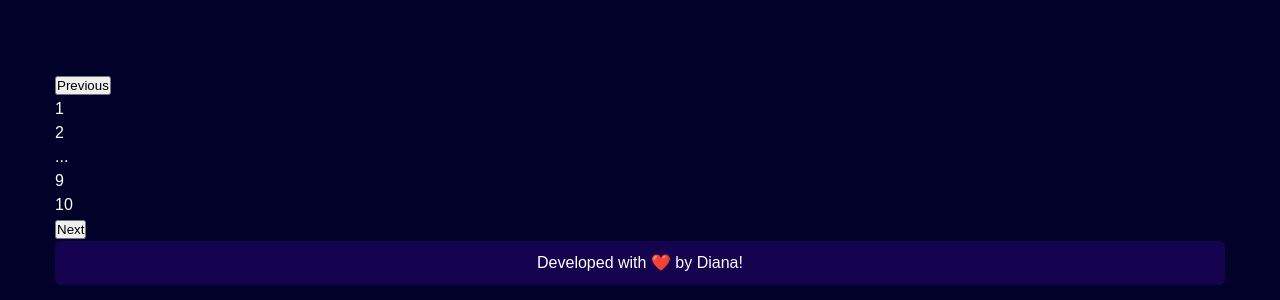
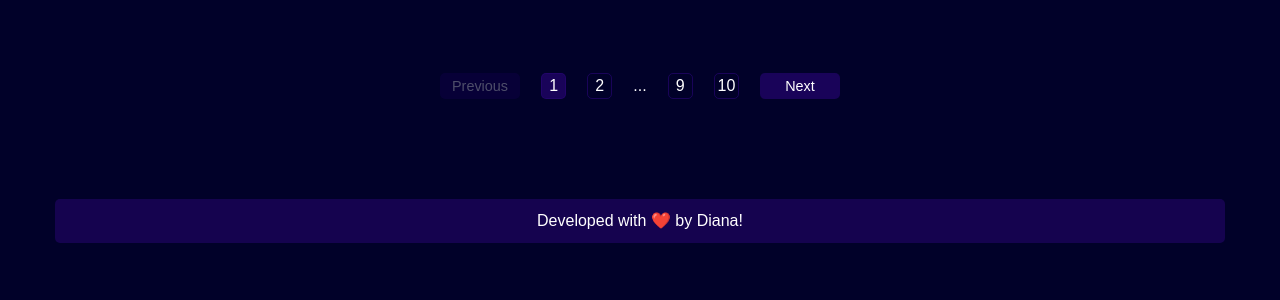
Before and after one commit to Diana-Abyaneh/Crypto-scout-react, a React (Vite) app: page / in a window 1280 px wide. Shown: the part 1172-1472 px from the top of the page. After the commit the page ends 1430 px from the top, so only its background shows below. Built offline with nearby package versions, Linux system fonts and the light colour scheme; no server answers; a web font is replaced by a local one.

Commit message:
Refactor Pagination component to use CSS modules for improved styling and layout

```diff
--- a/src/components/modules/Pagination.jsx
+++ b/src/components/modules/Pagination.jsx
@@ -1,7 +1,7 @@
 /* eslint-disable react/prop-types */
+import styles from "./Pagination.module.css";
 
-function Pagination({page, setPage}) {
-
+function Pagination({ page, setPage }) {
   const prevHandler = () => {
     if (page <= 1) return;
     setPage((page) => page - 1);
@@ -12,20 +12,22 @@ function Pagination({page, setPage}) {
     setPage((page) => page + 1);
   };
   return (
-    <div>
-      <button onClick={prevHandler}>Previous</button>
-      <p>1</p>
-      <p>2</p>
+    <div className={styles.pagination}>
+      <button onClick={prevHandler} className={page === 1 ? styles.disabled : null}>
+        Previous
+      </button>
+      <p className={page === 1 ? styles.selected : null}>1</p>
+      <p className={page === 2 ? styles.selected : null}>2</p>
       {page > 2 && page < 9 && (
         <>
-        <span>...</span>
-        <p>{page}</p>
+          <span>...</span>
+          <p className={styles.selected}>{page}</p>
         </>
       )}
       <span>...</span>
-      <p>9</p>
-      <p>10</p>
-      <button onClick={nextHandler}>Next</button>
+      <p className={page === 9 ? styles.selected : null}>9</p>
+      <p className={page === 10 ? styles.selected : null}>10</p>
+      <button onClick={nextHandler} className={page === 10 ? styles.disabled : null}>Next</button>
     </div>
   );
 }
--- /dev/null
+++ b/src/components/modules/Pagination.module.css
@@ -0,0 +1,35 @@
+.pagination {
+    width: 400px;
+    display: flex;
+    justify-content: space-between;
+    align-items: center;
+    margin: auto;
+    margin-bottom: 100px;
+}
+
+.pagination button {
+    width: 80px;
+    background-color: #290676a1;
+    color: white;
+    border: none;
+    padding: 5px 10px;
+    border-radius: 5px;
+    font-size: 0.9rem;
+    cursor: pointer;
+}
+
+.pagination p {
+    display: inline-block;
+    border: 1px solid #290676a1;
+    width: 25px;
+    text-align: center;
+    border-radius: 5px;
+}
+
+.disabled {
+    opacity: 0.3;
+}
+
+.selected {
+    background-color: #290676a1;
+}
```
